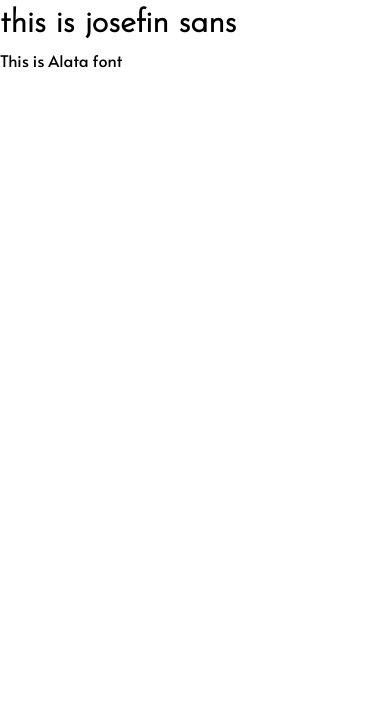
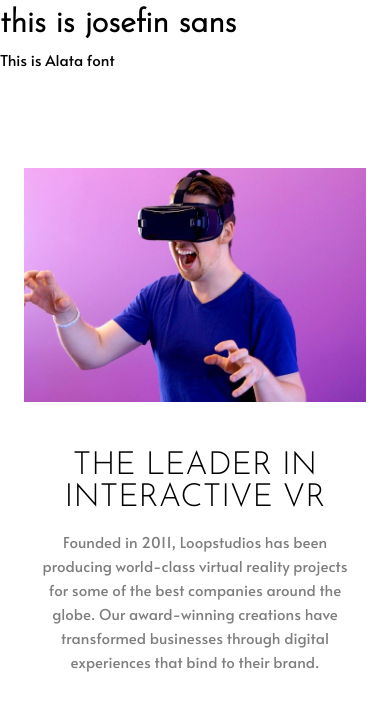
Before and after one commit to alann13/Loopstudios-Landing-Page, a website built with Vite: page index.html in a window 390 px wide. Built offline with nearby package versions, Linux system fonts and the light colour scheme.

Commit message:
feat: added about section with e2e tests

```diff
--- a/index.html
+++ b/index.html
@@ -14,6 +14,20 @@
   <body>
     <h1>this is josefin sans</h1>
     <p>This is Alata font</p>
+    <main>
+      <section class="about-section">
+        <div class="about-text-ctn">
+          <h2>The leader in interactive VR</h2>
+          <p>
+            Founded in 2011, Loopstudios has been producing world-class virtual
+            reality projects for some of the best companies around the globe.
+            Our award-winning creations have transformed businesses through
+            digital experiences that bind to their brand.
+          </p>
+        </div>
+        <img src="/image-interactive.jpg" alt="Male with a virtual headset." />
+      </section>
+    </main>
     <script type="module" src="/src/main.ts"></script>
   </body>
 </html>
--- a/package.json
+++ b/package.json
@@ -7,7 +7,8 @@
   "scripts": {
     "dev": "vite",
     "build": "tsc && vite build",
-    "preview": "vite preview"
+    "preview": "vite preview",
+    "test-e2e": "npx playwright test"
   },
   "devDependencies": {
     "@playwright/test": "^1.27.1",
--- a/src/styles/page.screen.css
+++ b/src/styles/page.screen.css
@@ -2,10 +2,72 @@
 @import url('fonts.css');
 @import url('system.css');
 
-h1 {
-  font-family: 'Josefin Sans', sans-serif;
+main {
+  max-width: var(--desktop-content-mw);
+  margin: auto;
 }
 
-p {
-  font-family: 'Alata', sans-serif;
+main > * {
+  margin-top: 11.5rem;
 }
+
+.about-section {
+  position: relative;
+  display: flex;
+}
+
+.about-section .about-text-ctn {
+  background: var(--color-white);
+  bottom: 0;
+  max-width: 36rem;
+  padding-left: 6rem;
+  padding-top: 6rem;
+  position: absolute;
+  right: 0;
+  z-index: 10;
+}
+
+.about-text-ctn p {
+  margin-top: 1.5rem;
+  opacity: 0.5;
+}
+
+@media screen and (max-width: 960px) {
+  main {
+    max-width: 768px;
+    margin: auto;
+    padding-inline: 1rem;
+  }
+
+  main > * {
+    margin-top: 6rem;
+  }
+
+  .about-section {
+    flex-direction: column;
+    align-items: center;
+  }
+
+  .about-section .about-text-ctn {
+    order: 2;
+    padding: 3rem 0 0;
+    position: unset;
+    text-align: center;
+    width: 100%;
+    z-index: 0;
+  }
+
+  .about-text-ctn p {
+    margin-top: 1rem;
+  }
+}
+
+@media screen and (max-width: 960px) {
+  main {
+    padding-inline: 1.5rem;
+  }
+
+  .about-text-ctn p {
+    margin-inline: 1rem;
+  }
+}
--- a/src/styles/system.css
+++ b/src/styles/system.css
@@ -2,9 +2,33 @@ body {
   --color-black: #000000;
   --color-white: #ffffff;
 
-  --primary-font: 'Josefin Sans' sans-serif;
-  --secondary-font: 'Alata' sans-serif;
+  --primary-font: 'Josefin Sans', sans-serif;
+  --secondary-font: 'Alata', sans-serif;
 
   --desktop-content-mw: 69.375rem;
-  --mobile-content-mw: 20.3125rem;
 }
+
+h1 {
+  font-family: var(--primary-font);
+}
+
+h2 {
+  font-family: var(--primary-font);
+  font-size: 3rem;
+  font-weight: 300;
+  line-height: 1;
+  text-transform: uppercase;
+}
+
+p {
+  font-family: var(--secondary-font);
+  font-size: 0.9375rem;
+  font-weight: 400;
+  line-height: 1.6;
+}
+
+@media screen and (max-width: 960px) {
+  h2 {
+    font-size: 2rem;
+  }
+}
```
Also changed, not shown: tests/landingPage.spec.ts (+5 -1 lines), public/image-interactive.jpg (added).
